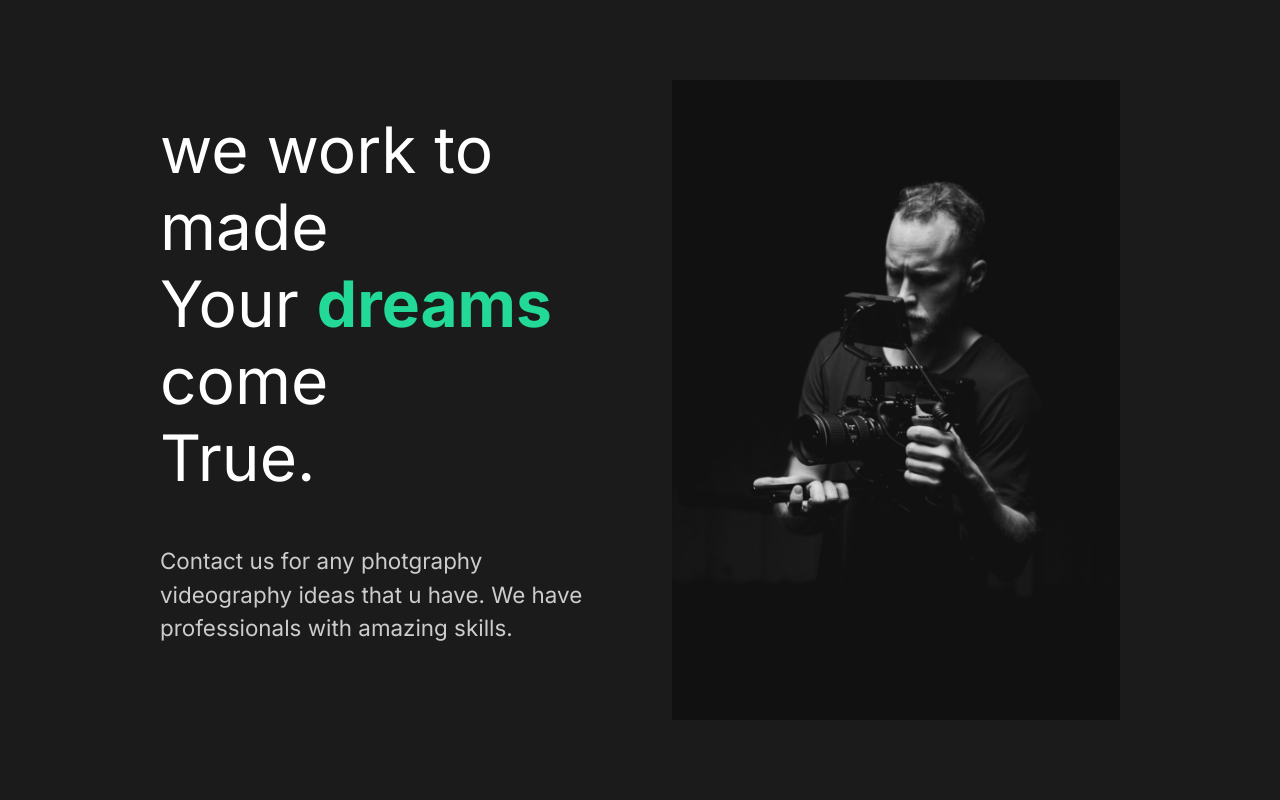
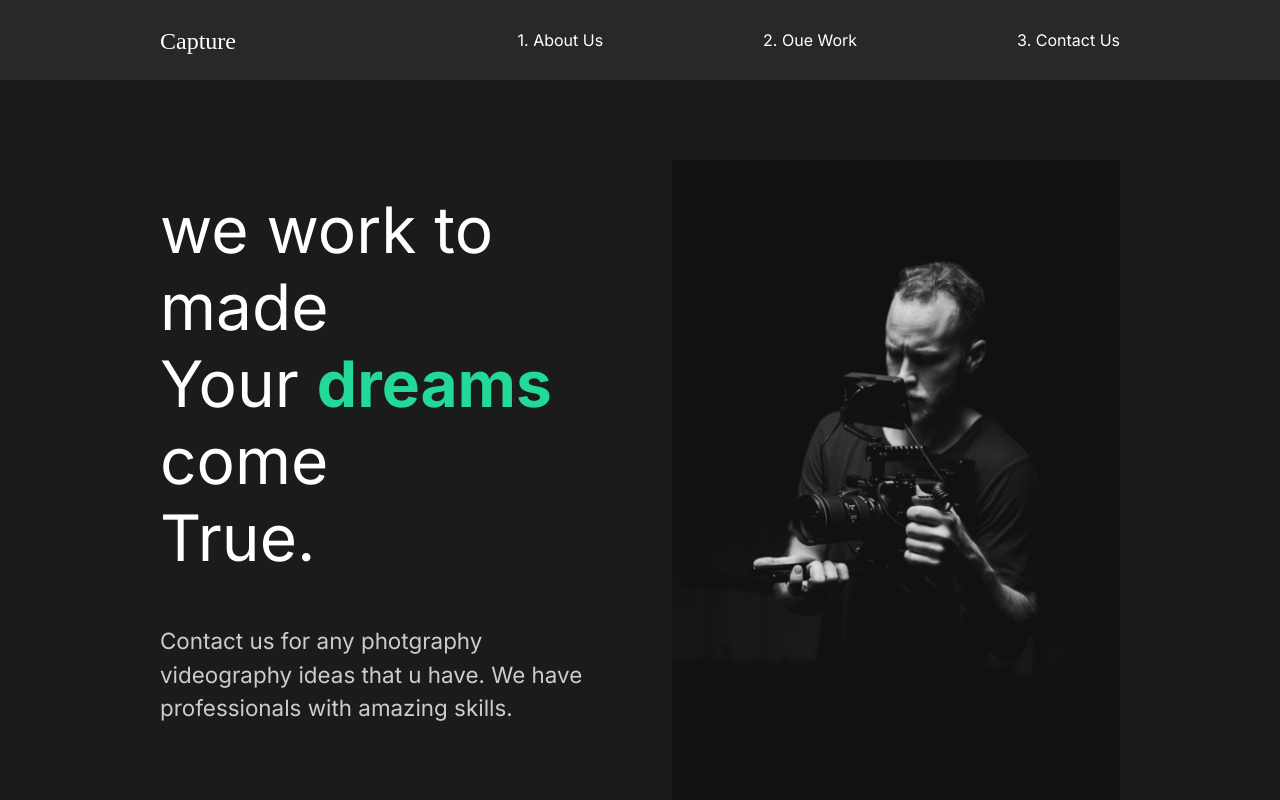
Before and after one commit to HakunaMatata5151/Capture, a React (Create React App) app: page / in a window 1280 px wide. Shown: the top 800 px of the page. Built offline with nearby package versions, Linux system fonts and the light colour scheme.

Commit message:
8. Navigation Bar

```diff
--- a/src/App.js
+++ b/src/App.js
@@ -1,10 +1,11 @@
 import AboutUs from "./pages/AboutUs";
 import GlobalStyle from "./components/GlobalStyle";
-
+import Nav from "./components/Nav";
 function App() {
   return (
     <div className="App">
       <GlobalStyle />
+      <Nav />
       <AboutUs />
     </div>
   );
--- /dev/null
+++ b/src/components/Nav.js
@@ -0,0 +1,51 @@
+import React from "react";
+import styled from "styled-components";
+const Nav = () => {
+  return (
+    <StyledNav>
+      <h1>
+        <a id="logo" href="#">
+          Capture
+        </a>
+      </h1>
+      <ul>
+        <li>
+          <a href="#">1. About Us</a>
+        </li>
+        <li>
+          <a href="#">2. Oue Work</a>
+        </li>
+        <li>
+          <a href="#">3. Contact Us</a>
+        </li>
+      </ul>
+    </StyledNav>
+  );
+};
+const StyledNav = styled.nav`
+  min-height: 10vh;
+  display: flex;
+  margin: auto;
+  justify-content: space-between;
+  align-items: center;
+  padding: 1rem 10rem;
+  background-color: #282828;
+  a {
+    color: white;
+    text-decoration: none;
+  }
+  ul {
+    display: flex;
+    list-style: none;
+  }
+  #logo {
+    font-family: "Lobester", cursive;
+    font-size: 1.5rem;
+    font-weight: lighter;
+  }
+  li {
+    padding-left: 10rem;
+    position: relative;
+  }
+`;
+export default Nav;
```
